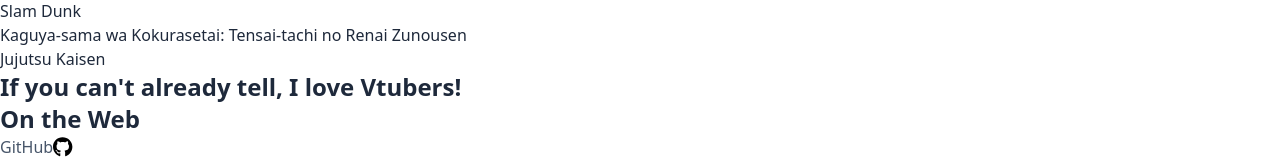
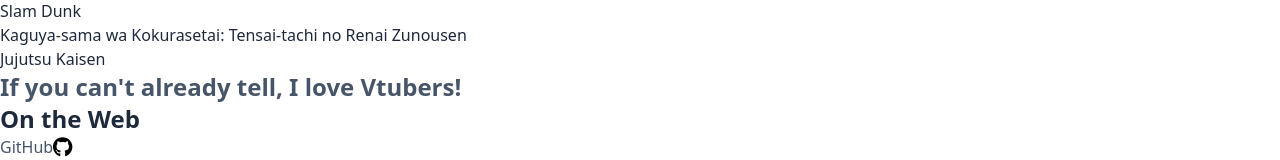
Before and after one commit to nithiwatter/my-portfolio, a Next.js app: page / in a window 1280 px wide. Shown: the part 893-1053 px from the top of the page. Built offline with nearby package versions, Linux system fonts and the light colour scheme.

Commit message:
add link to vtubers

```diff
--- a/pages/index.tsx
+++ b/pages/index.tsx
@@ -218,7 +218,12 @@
       <div>
         <ColorText>
           <h2 className="color-text text-center">
-            {"If you can't already tell, I love Vtubers!"}
+            <a
+              href="https://www.youtube.com/channel/UCR6qhsLpn62WVxCBK1dkLow"
+              className="inherit rounded-md focus:ring-2 focus:ring-offset-2"
+            >
+              {"If you can't already tell, I love Vtubers!"}
+            </a>
           </h2>
         </ColorText>
       </div>
--- a/styles/globals.css
+++ b/styles/globals.css
@@ -5,6 +5,10 @@
 @layer base {
   a {
     @apply text-slate-600 hover:text-black focus:text-black focus:outline-none dark:text-slate-300 dark:hover:text-white dark:focus:text-white;
+  }
+
+  a.inherit {
+    @apply text-inherit;
   }
 
   h1 {
```
